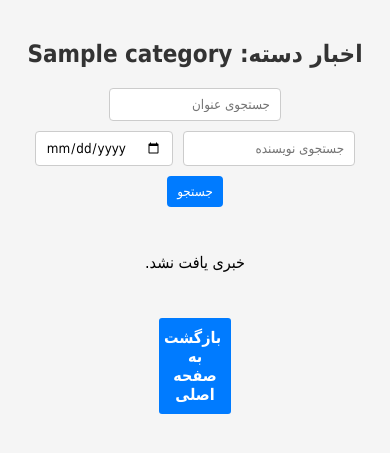
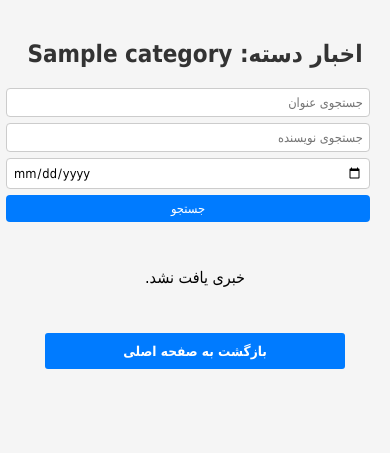
Before and after one commit to GhanbariSdGh/News-Site, a PHP site: page /category_news.php?id=1 in a window 390 px wide. Shown: the top 453 px of the page. Run offline with PHP 8.4, Linux system fonts and the light colour scheme; tables that the repository leaves empty or names only in its code hold one stand-in row (values such as "Sample post").

Commit message:
category news page updated
responsive for mobile

```diff
--- a/category_news.php
+++ b/category_news.php
@@ -48,6 +48,7 @@
 <html lang="fa">
 <head>
     <meta charset="UTF-8">
+    <meta name="viewport" content="width=device-width, initial-scale=1.0">
     <title>اخبار دسته <?= htmlspecialchars($category['title']) ?></title>
     <style>
     body {
@@ -165,14 +166,82 @@
 	}
 
     @media (max-width: 768px) {
+    .search-form {
+        flex-wrap: wrap;
+        flex-direction: row;
+        justify-content: center;
+        gap: 6px;
+    }
+
+    .search-form input[type="text"],
+    .search-form input[type="date"] {
+        width: 30%;
+        font-size: 0.8em;
+        padding: 6px;
+    }
+
+    .search-form button {
+        font-size: 0.8em;
+        padding: 6px 10px;
+    }
+
     .news-card {
-		width: 45%;
+        width: 47%;
+        padding: 10px;
+        height: auto;
+        display: flex;
+        flex-direction: column;
+        justify-content: space-between;
+    }
+
+    .news-card img {
+        height: 180px;
+    }
+
+    .news-card h4 {
+        font-size: 0.9em;
+        margin-top: 10px;
+    }
+
+    .news-card p {
+        font-size: 0.75em;
+        margin-bottom: 6px;
+    }
+
+    .news-card a {
+        font-size: 0.75em;
+        padding: 5px 10px;
+        align-self: flex-start;
+    }
+
+    .btn-back {
+        width: 60%;
+        font-size: 0.85em;
+        padding: 10px;
     }
     }
 
     @media (max-width: 480px) {
+    .search-form input[type="text"],
+    .search-form input[type="date"] {
+        width: 100%;
+    }
+
+    .search-form {
+        flex-direction: column;
+        align-items: stretch;
+    }
+
     .news-card {
         width: 100%;
+    }
+
+    .news-card img {
+        height: 160px;
+    }
+
+    .btn-back {
+        width: 80%;
     }
     }
     </style>
```
Lines whose indentation alone changed are shown as unchanged.
